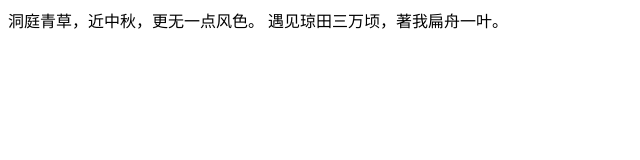
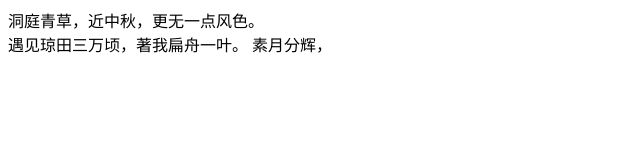
Before and after one commit to sztjtjtj/pap, a plain HTML site: page index.html in a window 1280 px wide. Shown: the whole page, without its empty margins (0-640 px from the left). Drawn offline with Linux system fonts and the light colour scheme.

Commit message:
thr third commit

```diff
--- a/index.html
+++ b/index.html
@@ -5,8 +5,9 @@
     <title>paproject</title>
 </head>
 <body>
-洞庭青草，近中秋，更无一点风色。
+洞庭青草，近中秋，更无一点风色。<br>
 遇见琼田三万顷，著我扁舟一叶。
+素月分辉，
 
 </body>
 </html>
```
